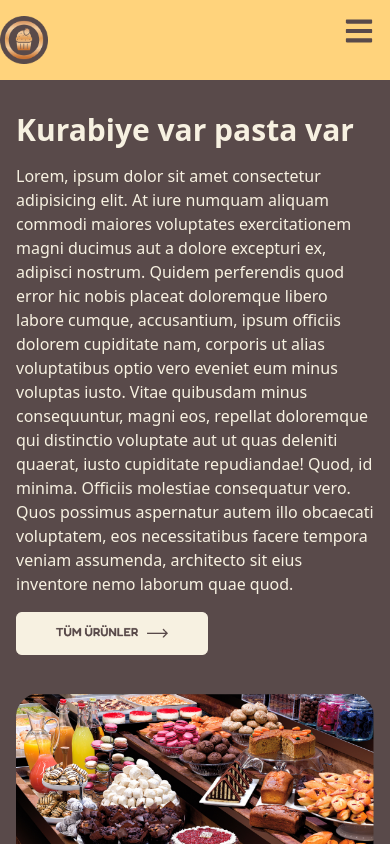
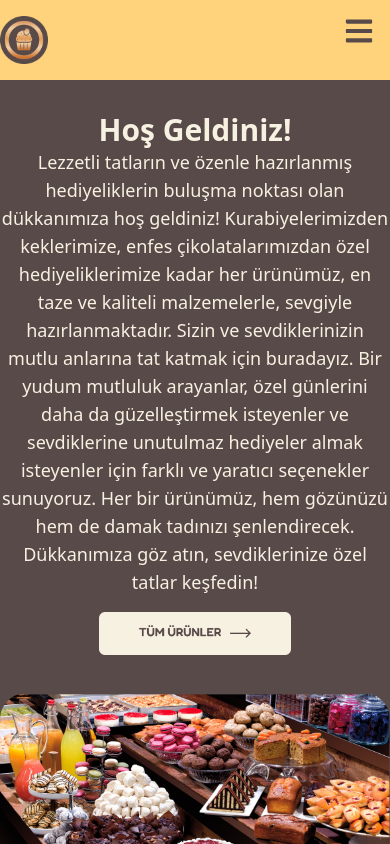
Before and after one commit to Arcadia-0/Kurabique, a React (Vite) app: page / in a window 390 px wide. Shown: the top 844 px of the page. Built offline with nearby package versions, Linux system fonts and the light colour scheme.

Commit message:
now hero is perfectly responsive

```diff
--- a/src/components/Hero/Hero.jsx
+++ b/src/components/Hero/Hero.jsx
@@ -1,39 +1,40 @@
 import hero from "../../assets/hero/hero.png";
-import herobutton from "../../assets/hero/herobutton.png"
+import herobutton from "../../assets/hero/herobutton.png";
 
 const Hero = () => {
   return (
     <div className="bg-primary py-8">
-      <div className="container mx-auto flex justify-between items-center px-4 lg:px-0 flex-col lg:flex-row ">
-        {/* Sol taraf - Metin */}
-        <div className="text-secondary lg:w-1/2">
-          <h1 className="text-3xl font-semibold">Kurabiye var pasta var</h1>
-          <p className="max-w-[700px] mt-4">
-            Lorem, ipsum dolor sit amet consectetur adipisicing elit. At iure
-            numquam aliquam commodi maiores voluptates exercitationem magni
-            ducimus aut a dolore excepturi ex, adipisci nostrum. Quidem
-            perferendis quod error hic nobis placeat doloremque libero labore
-            cumque, accusantium, ipsum officiis dolorem cupiditate nam, corporis
-            ut alias voluptatibus optio vero eveniet eum minus voluptas iusto.
-            Vitae quibusdam minus consequuntur, magni eos, repellat doloremque
-            qui distinctio voluptate aut ut quas deleniti quaerat, iusto
-            cupiditate repudiandae! Quod, id minima. Officiis molestiae
-            consequatur vero. Quos possimus aspernatur autem illo obcaecati
-            voluptatem, eos necessitatibus facere tempora veniam assumenda,
-            architecto sit eius inventore nemo laborum quae quod.
-          </p>
-          <button
+      <div className="container mx-auto">
+        <div className="grid grid-cols-1 lg:grid-cols-2 gap-8 items-center justify-center">
 
-  className="bg-transparent border-0 p-0"
-  aria-label="Hero Butonu"
->
-  <img src={herobutton} alt="Hero buton" className="w-48 h-auto cursor-pointer pt-4" />
-</button>
-        </div>
+          {/* Left Side */}
+          <div className="text-secondary text-center sm:text-start">
+            <h1 className="text-3xl lg:text-4xl font-semibold">Hoş Geldiniz!</h1>
+            <p className="text-lg">
+              Lezzetli tatların ve özenle hazırlanmış hediyeliklerin buluşma noktası olan dükkanımıza hoş geldiniz!
+              Kurabiyelerimizden keklerimize, enfes çikolatalarımızdan özel hediyeliklerimize kadar her ürünümüz,
+              en taze ve kaliteli malzemelerle, sevgiyle hazırlanmaktadır. Sizin ve sevdiklerinizin mutlu anlarına tat katmak
+              için buradayız. Bir yudum mutluluk arayanlar, özel günlerini daha da güzelleştirmek isteyenler ve sevdiklerine unutulmaz
+              hediyeler almak isteyenler için farklı ve yaratıcı seçenekler sunuyoruz. Her bir ürünümüz, hem gözünüzü hem de damak tadınızı
+              şenlendirecek. Dükkanımıza göz atın, sevdiklerinize özel tatlar keşfedin!
+            </p>
+            <button className="mt-4">
+              <img
+                src={herobutton}
+                alt="Hero buton"
+                className="w-48 h-auto cursor-pointer"
+              />
+            </button>
+          </div>
 
-        {/* Sağ taraf - Resim */}
-        <div className="lg:w-1/2 mt-8 lg:mt-0">
-          <img src={hero} alt="Hero" className="w-full h-auto" />
+          {/* Right-Side */}
+          <div className="flex justify-center lg:justify-end">
+            <img
+              src={hero}
+              alt="Hero"
+              className="w-full h-auto object-cover lg:max-w-[600px] rounded-lg"
+            />
+          </div>
         </div>
       </div>
     </div>
--- a/src/components/Products/Products.jsx
+++ b/src/components/Products/Products.jsx
@@ -43,7 +43,7 @@ const products = [
 const ProductCard = ({ image, title, description, button}) => {
   return (
     <div
-      className="bg-primary rounded-lg shadow-lg transition-transform transform hover:shadow-2xl hover:translate-y-2"
+      className="bg-primary rounded-lg shadow-lg transition-transform transform hover:shadow-2xl hover:scale-105"
     >
       <div className="flex flex-col items-center justify-center pt-6">
 
@@ -54,7 +54,9 @@ const ProductCard = ({ image, title, description, button}) => {
         <p className="text-secondary text-sm text-center mb-4">
           {description}
         </p>
+        <button>
         <img src={button} alt="Button" className="w-32 mx-auto" />
+        </button>
       </div>
     </div>
   );
@@ -64,7 +66,7 @@ const Products = () => {
   return (
     <div className="container mx-auto mt-8 ">
       {/* Grid container for the cards */}
-      <div className="grid grid-cols-1 sm:grid-cols-2 md:grid-cols-3 lg:grid-cols-3 gap-6">
+      <div className="grid grid-cols-1 sm:grid-cols-2 md:grid-cols-3 lg:grid-cols-4 gap-6">
         {/* render card */}
         {products.map((product) => (
           <ProductCard
```
